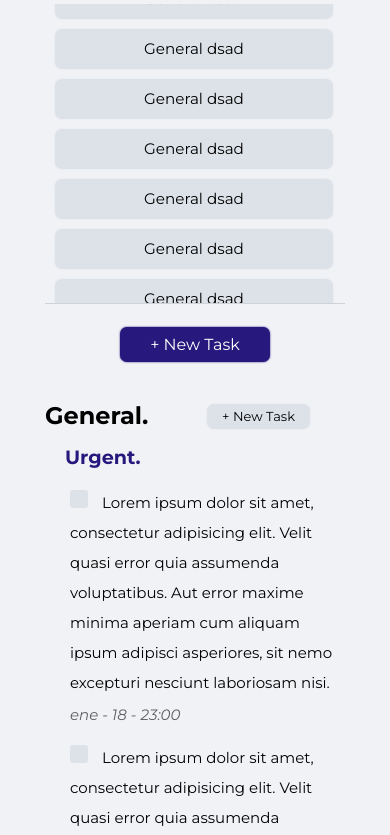
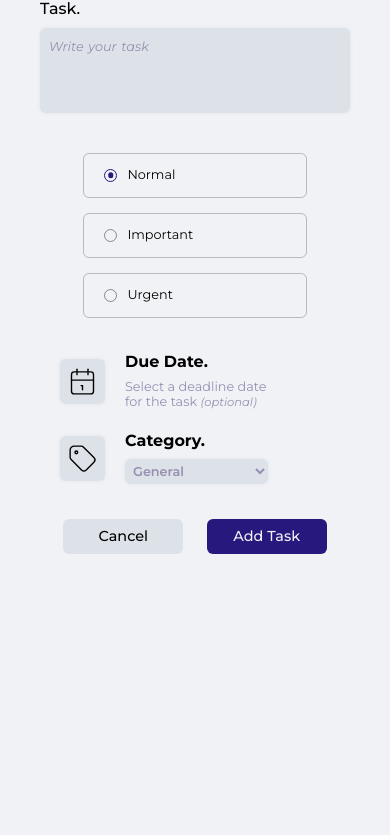
Before and after one commit to marco-zambrano/To-Do-List-App, a plain HTML site: page main-page/main.html in a window 390 px wide. Shown: the part 143-978 px from the top of the page. After the commit the page ends 844 px from the top, so only its background shows below. Drawn offline with Linux system fonts and the light colour scheme.

Commit message:
Add task section - initial mobile version model

```diff
--- /dev/null
+++ b/dialogs/add-style.css
@@ -0,0 +1,262 @@
+:root {
+    --fondo: #f1f2f6;
+    --base: #27187e;
+    --medio: #979dac;
+    --gris: rgb(221, 226, 232);
+}
+html {
+    box-sizing: border-box;
+}
+  *, *:before, *:after {
+    box-sizing: inherit;
+}
+.add {
+    width: 100%;
+    padding-top: 90px;
+}
+.add__wrapper {
+    display: flex;
+    flex-direction: column;
+    align-items: center;
+    padding: 5px 40px;
+}
+.add__wrapper > h2 {
+    margin: 0;
+    align-self: flex-start;
+    margin-bottom: 20px;
+}
+
+/* ---FORM--- */
+.add__title-form {
+    width: 100%;
+    display: flex;
+    flex-direction: column;
+}
+.add__title-form label {
+    font-size: 1rem;
+    font-weight: 500;
+}
+
+.add__task-textarea {
+    margin: 10px 0 15px 0;
+    width: 100%;
+    resize: none;
+    min-height: 85px;
+    border: none;
+    background-color: var(--gris);
+    border-radius: 6px;
+    padding: 9px 5px 9px 9px;
+    font-size: .8rem;
+    box-shadow: 0px 0px 3.5px var(--gris);
+    word-spacing: 1.2px;
+    line-height: 1.5;
+}
+
+.add__task-textarea::-webkit-scrollbar {
+    width: 3px;
+}
+.add__task-textarea::-webkit-scrollbar-thumb {
+    border-radius: 6px;
+    background-color: rgba(0, 0, 0, 0.193);
+}
+.add__task-textarea::-webkit-scrollbar-thumb:hover {
+    background-color: rgba(0, 0, 0, 0.281);
+}
+.add__task-textarea::placeholder {
+    color: #958fb2;
+    font-style: italic;
+    word-spacing: 1.2px;
+}
+
+.add__task-textarea:focus {
+    border: none;
+    outline: none;
+}
+/* ---FORM ENDS--- */
+
+
+/* ---PRIORITY --- */
+.add__priority-container {
+    display: flex;
+    flex-direction: column;
+    align-items: center;
+    margin: 25px 0;
+    row-gap: 15px;
+    width: 90%;
+}
+.add__priority-container label {
+    width: 80%;
+    height: 45px;
+    border: 1px solid #0000003b;
+    border-radius: 6px;
+    display: flex;
+    align-items: center;
+    padding-left: 20px;
+    column-gap: 10px;
+    font-size: .8rem;
+    cursor: pointer;
+    transition: all .2s ease-in-out;
+}
+.add__priority-container label:hover {
+    transform: scale(1.045);
+}
+.add__priority-container input {
+    display: none;
+}
+.add__priority-container span {
+    width: 13px;
+    height: 13px;
+    border-radius: 50%;
+    border: 1px solid #0000006b;
+    position: relative;
+    cursor: pointer;
+}
+
+.add__priority-container span::after {
+    content: '';
+    width: 5.5px;
+    height: 5.5px;
+    border-radius: 50%;
+    background-color: var(--base);
+    position: absolute;
+    top: 50%;
+    left: 50%;
+    transform: translate(-50%, -50%) scale(0);
+    transition: transform 0.2s ease-in-out;
+}
+
+.add__priority-container input:checked + span::after {
+    transform: translate(-50%, -50%) scale(1);
+}
+.add__priority-container input:checked + span {
+    border-color: var(--base);
+}
+/* ---PRIORITY ENDS--- */
+
+
+/* ---ATRIBUTES--- */
+
+.add__atributes-container {
+    display: flex;
+    flex-direction: column;
+    row-gap: 3px;
+    justify-content: center;
+    margin-bottom: 20px;
+}
+.add__atribute {
+    width: 100%;
+    display: flex;
+    align-items: center;
+    column-gap: 10px;
+    padding: 10px 20px;
+}
+.add__atribute svg {
+    width: 45px;
+    height: 45px;
+    background-color: var(--gris);
+    padding: 6px;
+    border-radius: 6px;
+    box-shadow: 0px 0px 3.5px var(--gris);
+    cursor: pointer;
+    transition: all .3s ease-in-out;
+}
+.add__atribute svg:hover {
+    background-color: var(--base);
+    stroke: var(--fondo);
+    box-shadow: 0px 0px 3.5px var(--base);
+    transform: scale(1.06);
+}
+
+.add__atribute  .add__atribute-text {
+    width: 70%;
+    display: flex;
+    flex-direction: column;
+    padding-left: 10px;
+}
+.add__atribute-text h3 {
+    font-size: 1rem;
+    margin: 0;
+}
+.add__atribute-text p {
+    margin: 0;
+    font-size: .8rem;
+    margin-top: 8.5px;
+    color: #958fb2;
+    max-width: 80%;
+}
+.add__atribute-text span {
+    font-style: italic;
+    font-size: .9em;
+}
+
+.add__atribute-text select {
+    border: none;
+    background-color: var(--gris);
+    color: #958fb2;
+    font-weight: 600;
+    margin-top: 8.5px;
+    max-width: 80%;
+    padding: 4px;
+    max-height: 27px;
+    border-radius: 6px;
+    font-size: .8rem;
+    cursor: pointer;
+    box-shadow: 0px 0px 3.5px var(--gris);
+    transition: all .2s ease-in-out;
+}
+
+.add__atribute-text select:focus {
+    border: none;
+    outline: none;
+}
+.add__atribute-text select:hover {
+    background-color: rgb(211, 217, 224);
+}
+
+.add__atribute-text option {
+    border: none;
+    color: #7f7a98;
+    background-color: var(--gris);
+    font-size: .8rem;
+    font-weight: 600;
+}
+/* ---ATRIBUTES ENDS--- */
+
+
+
+/* --- BUTTONS --- */
+.add__btns-container {
+    width: 100%;
+    display: flex;
+    justify-content: space-evenly;
+    margin-top: 5px;
+    padding-bottom: 25px;
+}
+
+.add__btns-container button {
+    width: 120px;
+    height: 35px;
+    border-radius: 6px;
+    border: none;
+    font-size: .9rem;
+    font-weight: 500;
+    cursor: pointer;
+    transition: all .3s ease-in-out;
+}
+
+.btn--gray {
+    background-color: var(--gris);
+}
+.btn--gray:hover {
+    background-color: rgb(211, 217, 224);
+    text-shadow: 0px 0px .1px #000;
+}
+.btn--blue {
+    background-color: var(--base);
+    color: var(--fondo);
+}
+.btn--blue:hover {
+    background-color: #211567;
+    text-shadow: 0px 0px 1px var(--fondo);
+}
+/* --- BUTTONS ENDS --- */
--- a/style.css
+++ b/main-page/main-style.css
@@ -24,6 +24,7 @@ body::-webkit-scrollbar {
 }
 body::-webkit-scrollbar-thumb {
     background-color: rgba(0, 0, 0, 0.4);
+    border-radius: 2px;
 }
 body::-webkit-scrollbar-thumb:hover {
     background-color: rgba(0, 0, 0, 0.5);
@@ -187,7 +188,6 @@ body::-webkit-scrollbar-track {
     width: 100%;
     display: grid;
     grid-template-columns: repeat(auto-fill, minmax(200px, 1fr));
-    place-content: center;
     gap: 10px;
     max-height: 300px;
     overflow: auto;
@@ -382,7 +382,7 @@ body::-webkit-scrollbar-track {
     .categories__categories {
         min-height: 37px;
         min-width: 190px;
-        max-width: 90%;
+        max-width: 70%;
         text-align: start;
         padding: 0;
         padding-left: 25px;
@@ -410,7 +410,7 @@ body::-webkit-scrollbar-track {
     }
 
     .tasks {
-        margin-top: 0px;
+        margin-top: 20px;
         margin-left: 35vw;
     }
 }
--- a/index.html
+++ b/main-page/main.html
@@ -8,13 +8,14 @@
 <link rel="preconnect" href="https://fonts.gstatic.com" crossorigin>
 <link href="https://fonts.googleapis.com/css2?family=Montserrat:ital,wght@0,100..900;1,100..900&display=swap" rel="stylesheet">
     <link rel="stylesheet" href="normalize.css">
-    <link rel="stylesheet" href="style.css">
+    <link rel="stylesheet" href="main-style.css">
+    <link rel="stylesheet" href="../dialogs/add-style.css">
 </head>
 <body>
     <header class="header">
         <div class="header__brand-container">
             <div class="header__brand-logo">
-                <img src="assets/logo.png" alt="logo">
+                <img src="/assets/logo.png" alt="logo">
             </div>
             <h2 class="header__brand-name">Task Manager</h2>
         </div>
@@ -39,7 +40,7 @@
         </div>
     </header>
 
-    <main class="wrapper">
+    <main class="wrapper" style="display: none;">
         <section class="categories">
             <div class="categories__header">
                 <h2>My Categories.</h2>
@@ -60,19 +61,11 @@
                 </button>
             </div>
             <div class="categories__categories-container">
-                <button class="categories__categories">General dsad</button>
-                <button class="categories__categories">General dsad</button>
-                <button class="categories__categories">General dsad</button>
-                <button class="categories__categories">General dsad</button>
-                <button class="categories__categories">General dsad</button>
-                <button class="categories__categories">General dsad</button>
-                <button class="categories__categories">General dsad</button>
-                <button class="categories__categories">General dsad</button>
-                <button class="categories__categories">General dsad</button>
-                <button class="categories__categories">General dsad</button>
-                <button class="categories__categories">General dsad</button>
+                <button class="categories__categories">School</button>
+                <button class="categories__categories">Gym</button>
+                <button class="categories__categories">Job</button>
             </div>
-            <button class="categories__new-task-btn">+ New Task</button>
+            <button class="categories__new-task-btn" id="new-task">+ New Task</button>
         </section>
         <section class="tasks">
             <div class="tasks__categorie-container">
@@ -137,6 +130,61 @@
         </section>
     </main>
 
-    <script src="script.js"></script>
+    <section class="add">
+        <section class="add__wrapper">
+            <h2>Add a task.</h2>
+            <section class="add__title-form">
+                <label for="add__title">Task.</label>
+                <textarea name="textarea" class="add__task-textarea" placeholder="Write your task"></textarea>
+            </section>
+
+            <section class="add__priority-container">
+                <label for="normal" >
+                    <input type="radio" name="priority" id="normal" checked>
+                    <span></span>
+                    Normal
+                </label>
+                <label for="important">
+                    <input type="radio" name="priority" id="important">
+                    <span></span>
+                    Important
+                </label>
+                <label for="urgent">
+                    <input type="radio" name="priority" id="urgent">
+                    <span></span>
+                    Urgent
+                </label>
+            </section>
+
+            <section class="add__atributes-container">
+                <div class="add__atribute">
+                    <svg xmlns="http://www.w3.org/2000/svg" viewBox="0 0 24 24" fill="none" stroke="currentColor" stroke-linecap="round" stroke-linejoin="round" width="20" height="20" stroke-width="1"> <path d="M4 7a2 2 0 0 1 2 -2h12a2 2 0 0 1 2 2v12a2 2 0 0 1 -2 2h-12a2 2 0 0 1 -2 -2v-12z"></path> <path d="M16 3v4"></path> <path d="M8 3v4"></path> <path d="M4 11h16"></path> <path d="M11 15h1"></path> <path d="M12 15v3"></path> </svg>
+                    <div class="add__atribute-text">
+                        <h3>Due Date.</h3>
+                        <p>Select a deadline date for the task <span>(optional)</span></p>
+                    </div>
+                </div>
+                <div class="add__atribute">
+                    <svg xmlns="http://www.w3.org/2000/svg" viewBox="0 0 24 24" fill="none" stroke="currentColor" stroke-linecap="round" stroke-linejoin="round" width="20" height="20" stroke-width="1"> <path d="M7.5 7.5m-1 0a1 1 0 1 0 2 0a1 1 0 1 0 -2 0"></path> <path d="M3 6v5.172a2 2 0 0 0 .586 1.414l7.71 7.71a2.41 2.41 0 0 0 3.408 0l5.592 -5.592a2.41 2.41 0 0 0 0 -3.408l-7.71 -7.71a2 2 0 0 0 -1.414 -.586h-5.172a3 3 0 0 0 -3 3z"></path> </svg>
+                    <div class="add__atribute-text">
+                        <h3>Category.</h3>
+                        <Select>
+                            <option value="general">General</option>
+                            <option value="gym">Gym</option>
+                            <option value="school">School</option>
+                        </Select>
+                    </div>
+                </div>
+            </section>
+
+            <section class="add__btns-container">
+                <button class="btn--gray">Cancel</button>
+                <button class="btn--blue">Add Task</button>
+            </section>
+
+        </div>
+    </section>
+
+    <script src="main-script.js"></script>
 </body>
 </html>
```
Also changed, not shown: dialogs/add-task.html (added, +12 -0 lines), main-page/main-script.js (added, +31 -0 lines), main-page/normalize.css (renamed from normalize.css), script.js (deleted).
